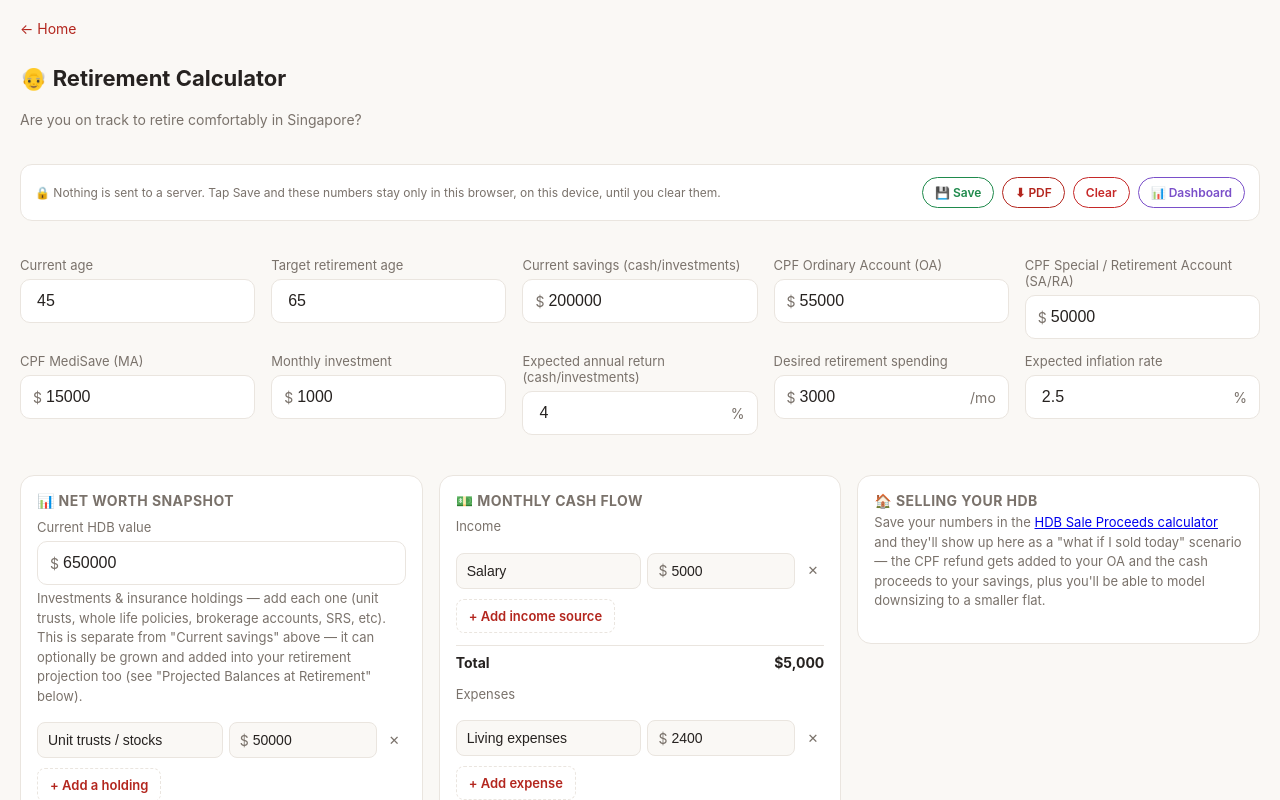
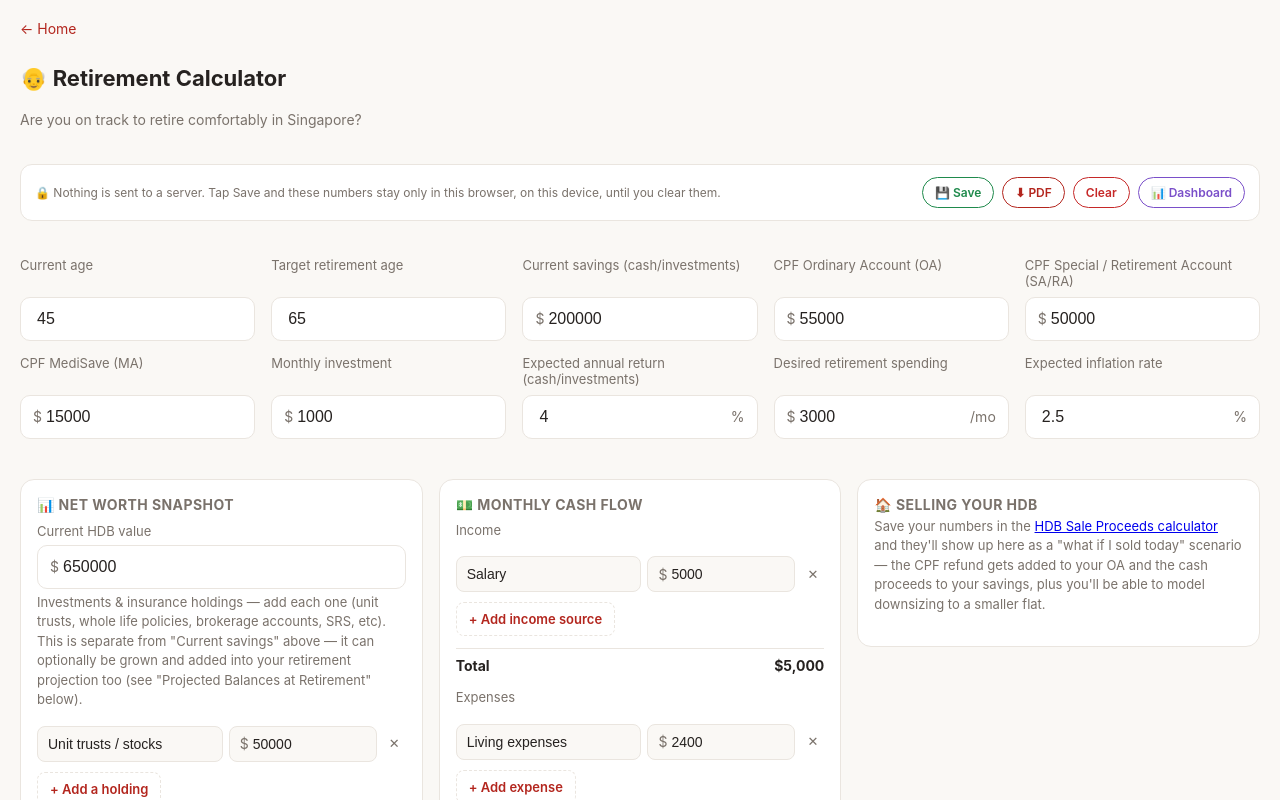
Before and after one commit to macmelvin/SG-Money-CPF-HDB-Calculator, a React (Vite) app: page /retirement-calculator in a window 1280 px wide. Shown: the top 800 px of the page. Built offline with nearby package versions, Linux system fonts and the light colour scheme.

Commit message:
Fix input box width and row alignment on wide desktop screens

```diff
--- a/src/App.css
+++ b/src/App.css
@@ -212,6 +212,20 @@
     display: grid;
     grid-template-columns: repeat(auto-fit, minmax(220px, 1fr));
     gap: 14px 16px;
+  }
+  /* Grid columns can still grow past what a single number actually needs on very wide
+     screens (1fr keeps distributing leftover space) — cap each box at a standard width
+     instead of letting it stretch, so a short value like "4" doesn't sit in a mostly-empty
+     box. Boxes left-align within their (possibly wider) column once capped. */
+  .calc-page > .form-grid .field {
+    max-width: 300px;
+  }
+  /* Some labels wrap to 2 lines ("Expected annual return (cash/investments)") while their
+     row neighbours stay on 1 line, which otherwise pushes just that one input box down and
+     breaks the row's horizontal alignment. Reserving 2 lines of height for every label keeps
+     all the input boxes in a row level regardless of how long any one label is. */
+  .calc-page > .form-grid .field-label {
+    min-height: 2.6em;
   }
 }
 
```
